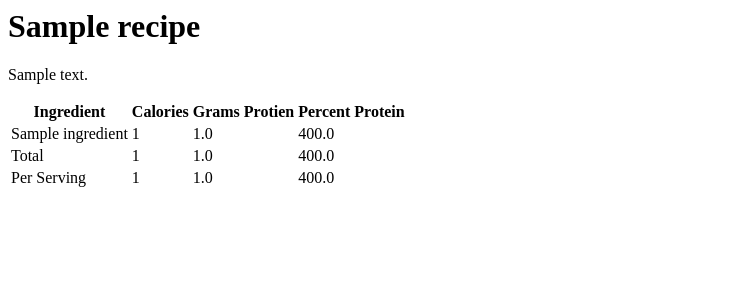
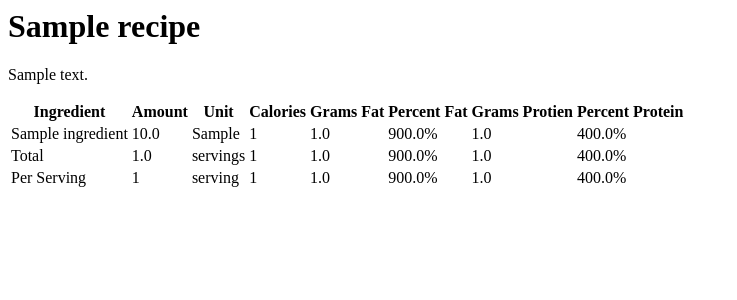
Before and after one commit to dscush/dancusher-django, a Django app: page /recipes/1/ in a window 1280 px wide. Shown: the top 300 px of the page, without its empty margins (0-737 px from the left). Run offline with Django 3.2, Linux system fonts and the light colour scheme; tables that the repository leaves empty hold one stand-in row (values such as "Sample post").

Commit message:
Update recipe view and template

```diff
--- a/recipes/templates/recipes/recipe_details.html
+++ b/recipes/templates/recipes/recipe_details.html
@@ -3,17 +3,14 @@
 
 <table>
     <tr>
-        <th>Ingredient</th>
-        <th>Calories</th>
-        <th>Grams Protien</th>
-        <th>Percent Protein</th>
+        {% for header in headers %}
+        <th>{{ header }}</th>
+        {% endfor %}
     </tr>
     {% for ingredient in ingredients %}
     <tr>
         {% for item in ingredient %}
-        <td>
-            {{ item }}
-        </td>
+        <td>{{ item }}</td>
         {% endfor %}
     {% endfor %}
     </tr>
--- a/recipes/views.py
+++ b/recipes/views.py
@@ -10,21 +10,39 @@ def index(request):
 
 def recipe_details(request, recipe_id):
     recipe = get_object_or_404(Recipe, pk=recipe_id)
+    headers = ["Ingredient", "Amount", "Unit", "Calories", "Grams Fat", "Percent Fat", "Grams Protien", "Percent Protein"]
     ingredients = [[
         ingredient.ingredient.name,
+        ingredient.count * ingredient.ingredient.serving_size,
+        ingredient.ingredient.unit,
         round(ingredient.ingredient.calories * ingredient.count),
+        ingredient.ingredient.fat * ingredient.count,
+        str(round((100 * 9 * ingredient.ingredient.fat) / ingredient.ingredient.calories, 2)) + '%',
         ingredient.ingredient.protein * ingredient.count,
-        round((100 * 4 * ingredient.ingredient.protein) / ingredient.ingredient.calories, 2),
+        str(round((100 * 4 * ingredient.ingredient.protein) / ingredient.ingredient.calories, 2)) + '%',
     ] for ingredient in recipe.recipeingredient_set.all()]
     total = [
         'Total',
-        sum([ingredient[1] for ingredient in ingredients]),
-        sum([ingredient[2] for ingredient in ingredients]),
+        recipe.servings,
+        'servings',
+        sum([ingredient[3] for ingredient in ingredients]),
+        sum([ingredient[4] for ingredient in ingredients]),
     ]
-    total.append(round((100 * 4 * total[2]) / total[1], 2))
+    total.append(str(round((100 * 9 * total[4]) / total[3], 2)) + '%')
+    total.append(sum([ingredient[6] for ingredient in ingredients]))
+    total.append(str(round((100 * 4 * total[6]) / total[3], 2)) + '%')
     ingredients.append(total)
-    ingredients.append(['Per Serving', round(total[1] / recipe.servings), round(total[2] / recipe.servings, 2), total[3]])
-    return render(request, 'recipes/recipe_details.html', {'recipe': recipe, 'ingredients': ingredients})
+    ingredients.append([
+        'Per Serving',
+        1,
+        'serving',
+        round(total[3] / recipe.servings),
+        round(total[4] / recipe.servings, 2),
+        total[5],
+        round(total[6] / recipe.servings, 2),
+        total[7],
+    ])
+    return render(request, 'recipes/recipe_details.html', {'recipe': recipe, 'ingredients': ingredients, 'headers': headers})
 
 def ingredient_details(request, ingredient_id):
     response = "You're looking at ingredient %s."
```
Also changed, not shown: recipes/.~c9_invoke_OxFs1L.py (deleted, +0 -33 lines).
